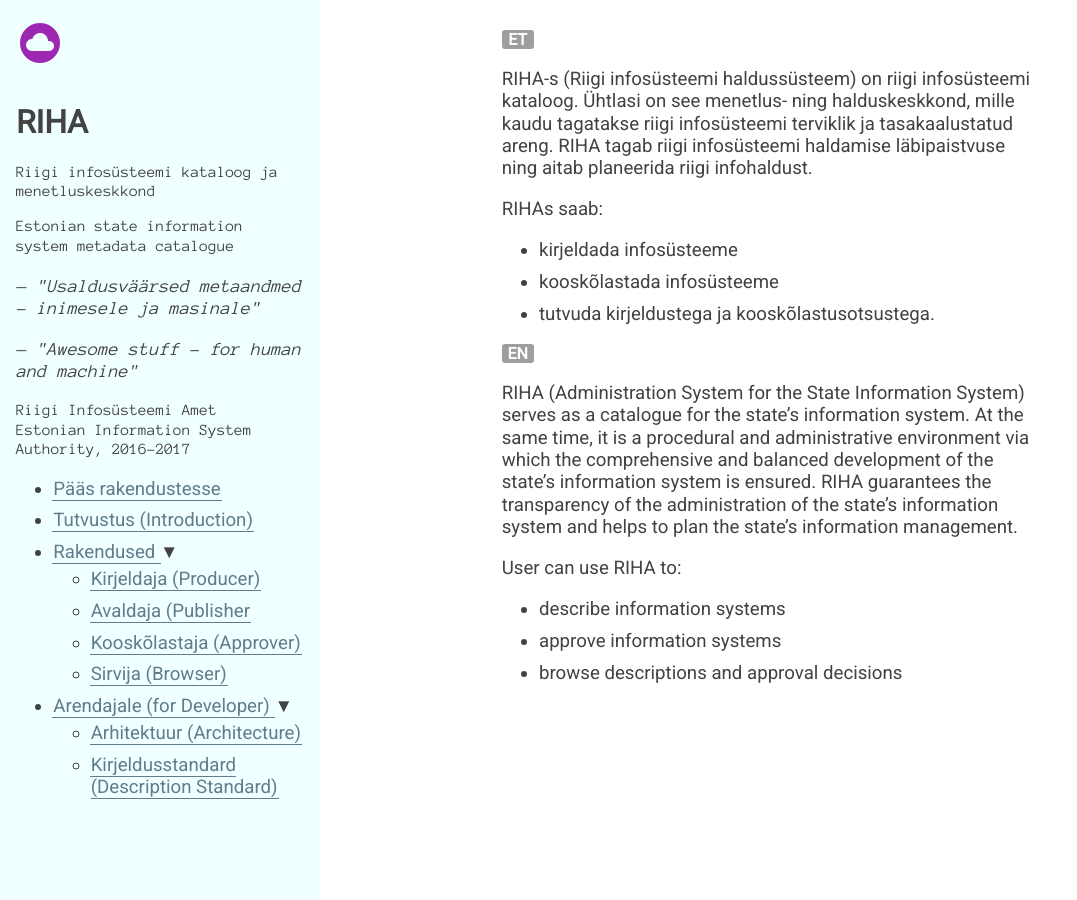
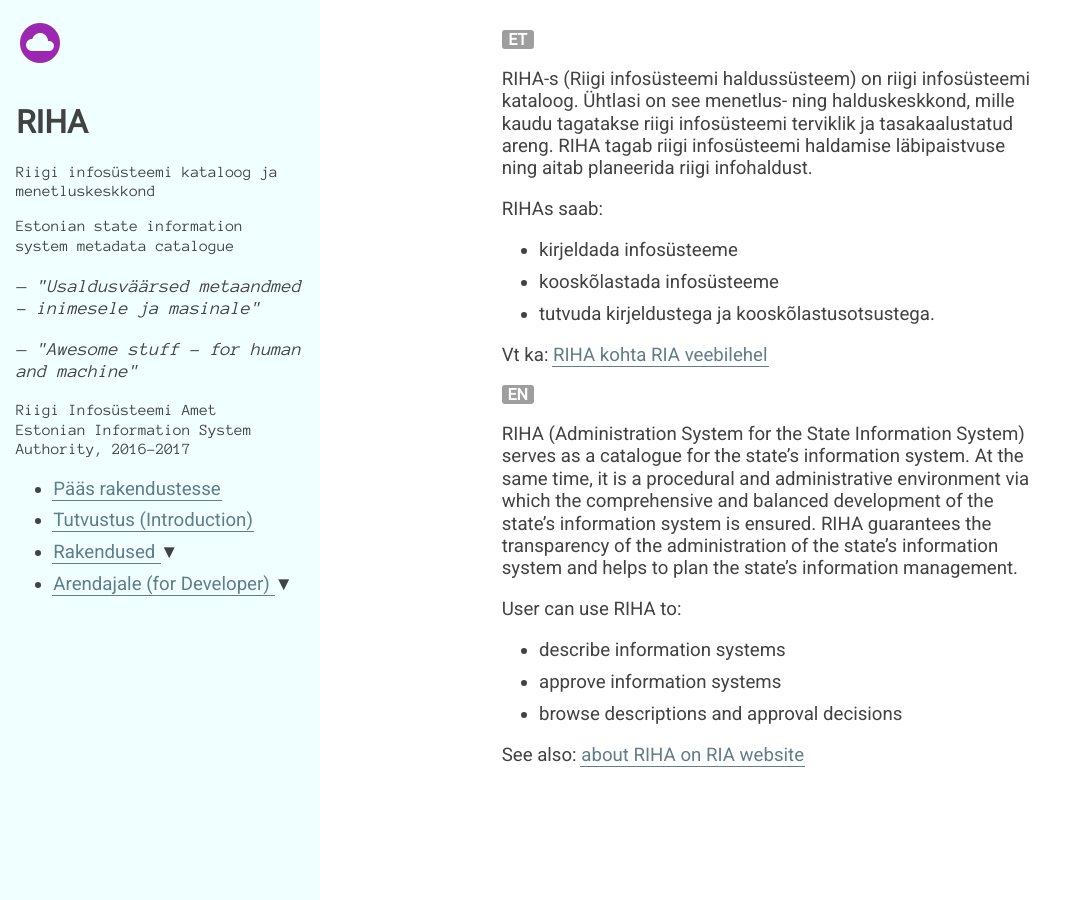
Before and after one commit to e-gov/RIHA-Index, a Jekyll site: the page built from Tutvustus.md, in a window 1280 px wide. Shown: the whole page, without its empty margins (0-1077 px from the left). Built offline with Jekyll 4.4.1, drawn with Linux system fonts in a browser that asks for light colours.

Commit message:
Lisandused

```diff
--- a/Tutvustus.md
+++ b/Tutvustus.md
@@ -15,6 +15,8 @@ RIHAs saab:
 - kooskõlastada infosüsteeme
 - tutvuda kirjeldustega ja kooskõlastusotsustega.
 
+Vt ka: [RIHA kohta RIA veebilehel](https://www.ria.ee/ee/riha.html)
+
 {% include EN.html %}
 
 RIHA (Administration System for the State Information System)  serves as a catalogue for the state’s information system. At the same time, it is a procedural and administrative environment via which the comprehensive and balanced development of the state’s information system is ensured. RIHA guarantees the transparency of the administration of the state’s information system and helps to plan the state’s information management.
@@ -24,3 +26,5 @@ User can use RIHA to:
 - describe information systems
 - approve information systems
 - browse descriptions and approval decisions
+
+See also: [about RIHA on RIA website](https://www.ria.ee/en/riha.html)
--- a/_layouts/IT.html
+++ b/_layouts/IT.html
@@ -16,7 +16,7 @@
     <script src='{{ site.baseurl }}/js/Utils.js'></script>
 
   </head>
-  <body>
+  <body onload='init()'>
     {% include Riba.html %}
     <div class='Tekst'>
       {{ content }}
```
